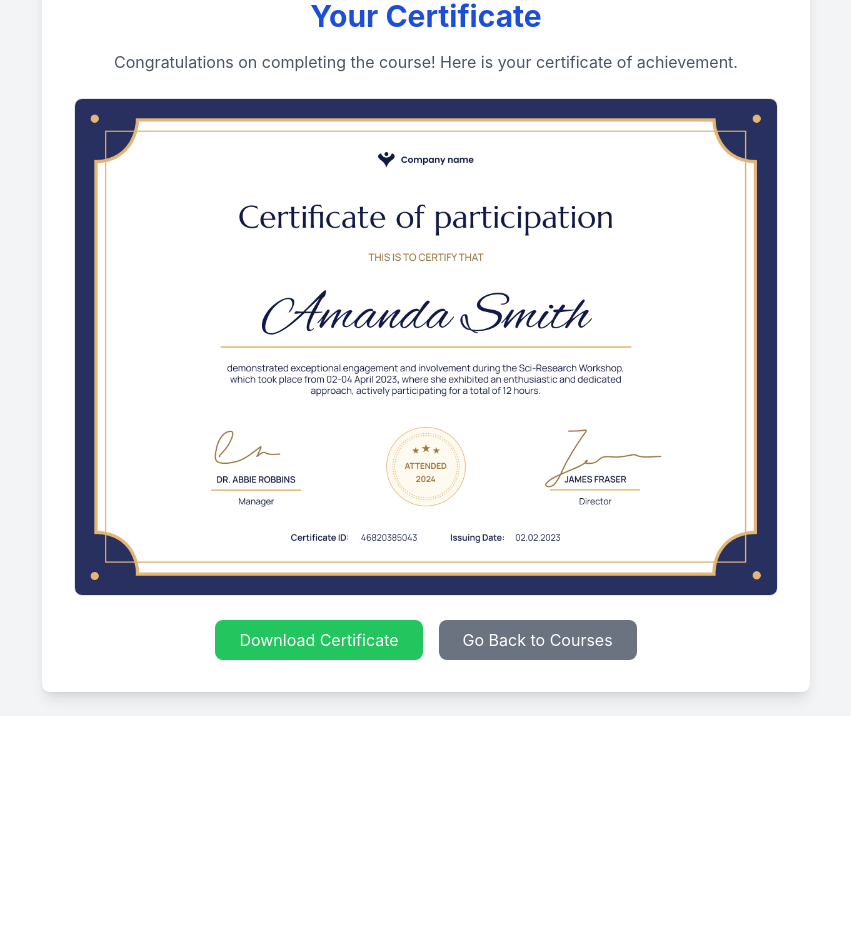
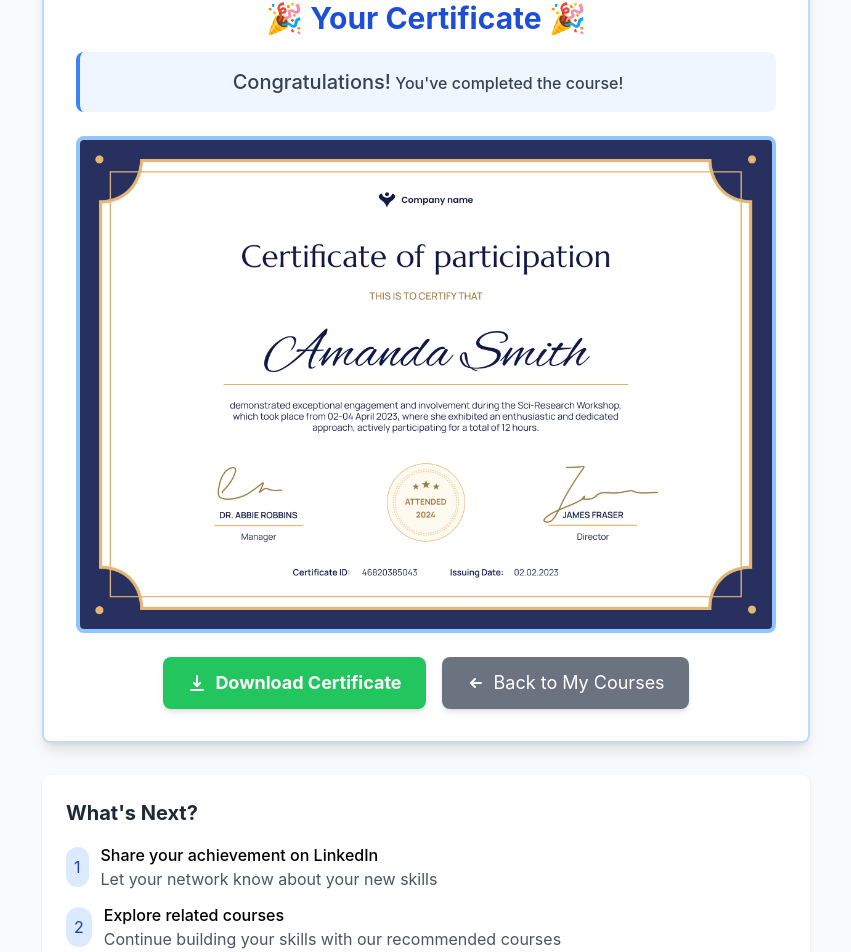
Before and after one commit to michellenikeetha/manual_adhd_lms, a React (Create React App) app: page /my-learning/view-certificate in a window 1280 px wide. Shown: the part 130-1082 px from the top of the page, without its empty margins (214-1065 px from the left). Before the commit the page ends 846 px from the top, so only its background shows below. Built offline with nearby package versions, Linux system fonts and the light colour scheme.

Commit message:
certificate updated

```diff
--- a/src/components/ViewCertificate.jsx
+++ b/src/components/ViewCertificate.jsx
@@ -1,10 +1,12 @@
-import React from 'react';
+import React, { useState } from 'react';
 import { useNavigate } from 'react-router-dom';
 import certificate from '../assets/certificate.webp';
 import SignedInNavbar from './SignedInNavbar';
+import { Check } from 'lucide-react';
 
 const ViewCertificate = () => {
   const navigate = useNavigate();
+  const [isDownloaded, setIsDownloaded] = useState(false);
 
   const handleDownload = () => {
     const link = document.createElement('a');
@@ -14,40 +16,93 @@ const ViewCertificate = () => {
     link.click();
     document.body.removeChild(link);
 
-    alert("Certificate downloaded successfully!");
+    setIsDownloaded(true);
+
+    setTimeout(() => {
+      setIsDownloaded(false);
+    }, 5000);
   };
 
   return (
-    <div className="min-h-screen bg-gray-100">
+    <div className="min-h-screen bg-gray-50">
       <SignedInNavbar />
 
+      {/* <div className="bg-blue-600 text-white py-2">
+        <div className="container mx-auto px-4">
+          <div className="flex items-center justify-center space-x-2">
+            <span className="bg-white text-blue-600 rounded-full h-6 w-6 flex items-center justify-center text-sm font-bold">3</span>
+            <span>of 3 steps complete - Final Achievement!</span>
+          </div>
+        </div>
+      </div> */}
+
       <main className="container mx-auto px-4 py-6 flex flex-col items-center justify-center">
-            <div className="bg-white shadow-lg rounded-lg p-8 max-w-3xl w-full">
-                <h1 className="text-3xl font-bold text-center mb-4 text-blue-700">Your Certificate</h1>
-                <div className="text-center mb-6">
-                <p className="text-gray-600">Congratulations on completing the course! Here is your certificate of achievement.</p>
+        {isDownloaded && (
+          <div className="fixed top-20 right-4 bg-green-100 border-l-4 border-green-500 text-green-700 p-4 rounded shadow-lg flex items-center mb-4 animate-pulse">
+            <Check className="mr-2" size={20} />
+            <span>Certificate downloaded successfully!</span>
           </div>
-                <div className="border rounded-lg overflow-hidden mb-6">
+        )}
+
+        <div className="bg-white shadow-lg rounded-lg p-8 max-w-3xl w-full border-2 border-blue-200 mb-8">
+          <h1 className="text-3xl font-bold text-center mb-4 text-blue-700">
+            🎉 Your Certificate 🎉
+          </h1>
+
+          <div className="text-center mb-6 bg-blue-50 p-4 rounded-lg border-l-4 border-blue-500">
+            <p className="text-gray-700 font-medium">
+              <span className="text-xl">Congratulations!</span> You've completed the course!
+            </p>
+          </div>
+
+          <div className="border-4 border-blue-300 rounded-lg overflow-hidden mb-6 hover:border-blue-500 transition-all duration-300">
             <img
               src={certificate}
-                    alt="Certificate"
+              alt="Certificate of Completion"
               className="w-full h-auto"
             />
           </div>
-                <div className="flex justify-center space-x-4">
+
+          <div className="flex flex-col sm:flex-row justify-center space-y-4 sm:space-y-0 sm:space-x-4">
             <button
-                    className="bg-green-500 text-white px-6 py-2 rounded-lg hover:bg-green-600"
+              className="bg-green-500 text-white px-6 py-3 rounded-lg hover:bg-green-600 transition-colors duration-300 flex items-center justify-center text-lg font-bold shadow-md"
               onClick={handleDownload}
             >
+              <svg xmlns="http://www.w3.org/2000/svg" className="h-5 w-5 mr-2" viewBox="0 0 20 20" fill="currentColor">
+                <path fillRule="evenodd" d="M3 17a1 1 0 011-1h12a1 1 0 110 2H4a1 1 0 01-1-1zm3.293-7.707a1 1 0 011.414 0L9 10.586V3a1 1 0 112 0v7.586l1.293-1.293a1 1 0 111.414 1.414l-3 3a1 1 0 01-1.414 0l-3-3a1 1 0 010-1.414z" clipRule="evenodd" />
+              </svg>
               Download Certificate
             </button>
             <button
-                    className="bg-gray-500 text-white px-6 py-2 rounded-lg hover:bg-gray-600"
+              className="bg-gray-500 text-white px-6 py-3 rounded-lg hover:bg-gray-600 transition-colors duration-300 flex items-center justify-center text-lg shadow-md"
               onClick={() => navigate('/my-learning')}
             >
-                    Go Back to Courses
+              <svg xmlns="http://www.w3.org/2000/svg" className="h-5 w-5 mr-2" viewBox="0 0 20 20" fill="currentColor">
+                <path fillRule="evenodd" d="M9.707 14.707a1 1 0 01-1.414 0l-4-4a1 1 0 010-1.414l4-4a1 1 0 011.414 1.414L7.414 9H15a1 1 0 110 2H7.414l2.293 2.293a1 1 0 010 1.414z" clipRule="evenodd" />
+              </svg>
+              Back to My Courses
             </button>
           </div>
+        </div>
+
+        <div className="bg-white shadow rounded-lg p-6 max-w-3xl w-full">
+          <h2 className="text-xl font-bold mb-4 text-gray-800">What's Next?</h2>
+          <ul className="space-y-3">
+            <li className="flex items-start">
+              <div className="bg-blue-100 text-blue-800 p-2 rounded-full mr-3 mt-1">1</div>
+              <div>
+                <p className="font-medium">Share your achievement on LinkedIn</p>
+                <p className="text-gray-600">Let your network know about your new skills</p>
+              </div>
+            </li>
+            <li className="flex items-start">
+              <div className="bg-blue-100 text-blue-800 p-2 rounded-full mr-3 mt-1">2</div>
+              <div>
+                <p className="font-medium">Explore related courses</p>
+                <p className="text-gray-600">Continue building your skills with our recommended courses</p>
+              </div>
+            </li>
+          </ul>
         </div>
       </main>
     </div>
```
Lines whose indentation alone changed are shown as unchanged.
